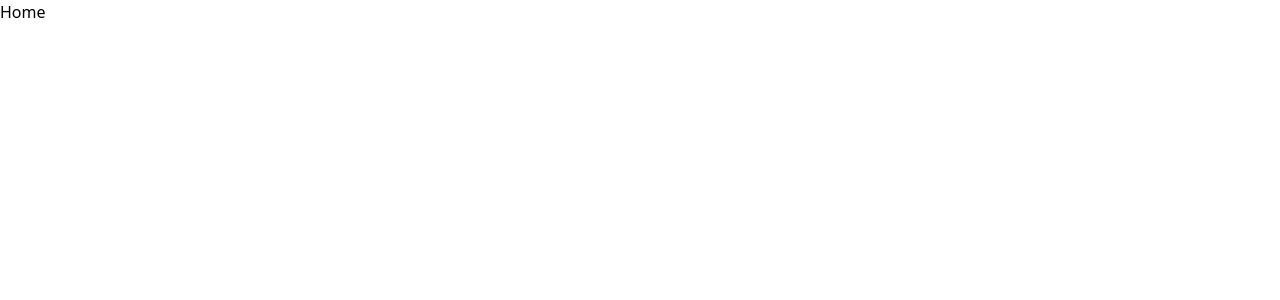
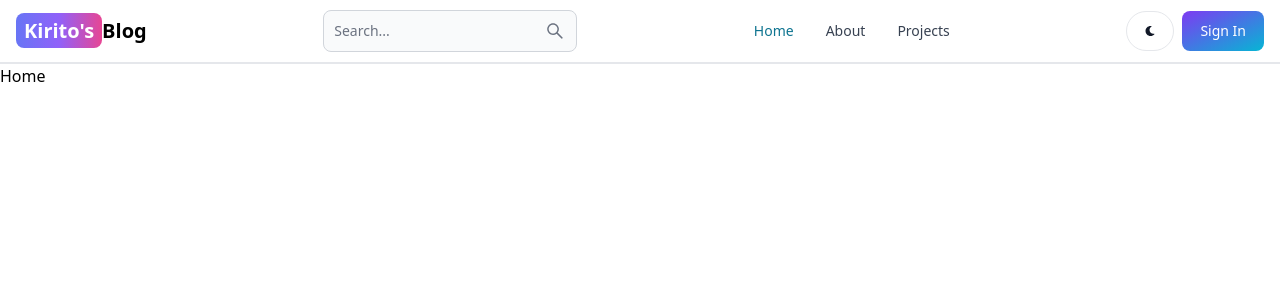
Before and after one commit to KiritoSAO148/blog-app, a React (Vite) app in the folder client/: page / in a window 1280 px wide. Shown: the top 300 px of the page. Built offline with nearby package versions, Linux system fonts and the light colour scheme.

Commit message:
Create Header components

```diff
--- a/client/package.json
+++ b/client/package.json
@@ -10,8 +10,10 @@
     "preview": "vite preview"
   },
   "dependencies": {
+    "flowbite-react": "^0.7.6",
     "react": "^18.2.0",
     "react-dom": "^18.2.0",
+    "react-icons": "^5.0.1",
     "react-router-dom": "^6.22.3"
   },
   "devDependencies": {
--- a/client/src/App.jsx
+++ b/client/src/App.jsx
@@ -5,10 +5,12 @@
 import SignUp from "./pages/SignUp";
 import Dashboard from "./pages/Dashboard";
 import Projects from "./pages/Projects";
+import Header from "./components/Header";
 
 export default function App() {
   return (
     <BrowserRouter>
+      <Header />
       <Routes>
         <Route path="/" element={<Home />}></Route>
         <Route path="/about" element={<About />}></Route>
--- /dev/null
+++ b/client/src/components/Header.jsx
@@ -0,0 +1,53 @@
+import { Button, Navbar, TextInput } from "flowbite-react";
+import { Link, useLocation } from "react-router-dom";
+import { AiOutlineSearch } from "react-icons/ai";
+import { FaMoon } from "react-icons/fa";
+
+export default function Header() {
+  const path = useLocation().pathname;
+  return (
+    <Navbar className="border-b-2">
+      <Link
+        to="/"
+        className="self-center whitespace-nowrap text-sm sm:text-xl font-semibold dark:text-white"
+      >
+        <span className="px-2 py-1 bg-gradient-to-r from-indigo-500 via-purple-500 to-pink-500 rounded-lg text-white">
+          Kirito's
+        </span>
+        Blog
+      </Link>
+      <form>
+        <TextInput
+          type="text"
+          placeholder="Search..."
+          rightIcon={AiOutlineSearch}
+          className="hidden lg:inline"
+        />
+      </form>
+      <Button className="w-12 h-10 lg:hidden" color="gray" pill>
+        <AiOutlineSearch />
+      </Button>
+
+      <div className="flex gap-2 md:order-2">
+        <Button className="w-12 h-10 hidden sm:inline" color="gray" pill>
+          <FaMoon />
+        </Button>
+        <Link to="/sign-in">
+          <Button gradientDuoTone="purpleToBlue">Sign In</Button>
+        </Link>
+        <Navbar.Toggle />
+      </div>
+      <Navbar.Collapse>
+        <Navbar.Link active={path === "/"} as={"div"}>
+          <Link to="/">Home</Link>
+        </Navbar.Link>
+        <Navbar.Link active={path === "/about"} as={"div"}>
+          <Link to="/about">About</Link>
+        </Navbar.Link>
+        <Navbar.Link active={path === "/projects"} as={"div"}>
+          <Link to="/projects">Projects</Link>
+        </Navbar.Link>
+      </Navbar.Collapse>
+    </Navbar>
+  );
+}
--- a/client/tailwind.config.js
+++ b/client/tailwind.config.js
@@ -1,8 +1,12 @@
 /** @type {import('tailwindcss').Config} */
 export default {
-  content: ["./index.html", "./src/**/*.{js,ts,jsx,tsx}"],
+  content: [
+    "./index.html",
+    "./src/**/*.{js,ts,jsx,tsx}",
+    "node_modules/flowbite-react/lib/esm/**/*.js",
+  ],
   theme: {
     extend: {},
   },
-  plugins: [],
+  plugins: [require("flowbite/plugin")],
 };
```
Also changed, not shown: 1 other file (tests, documents, lock files or other folders).
